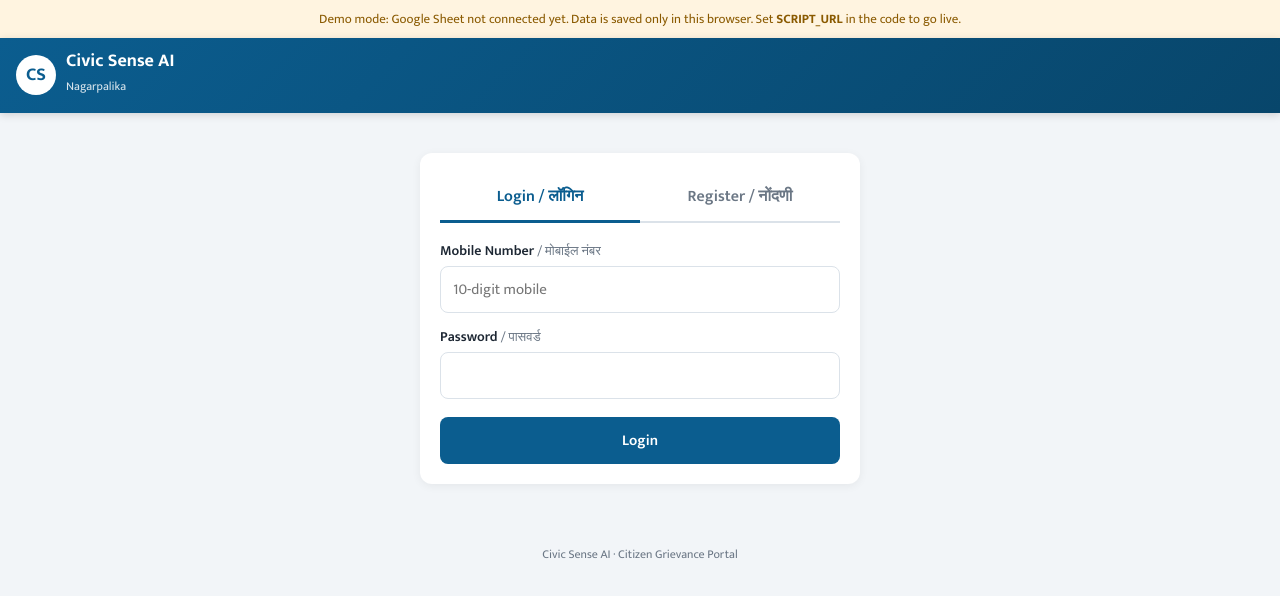
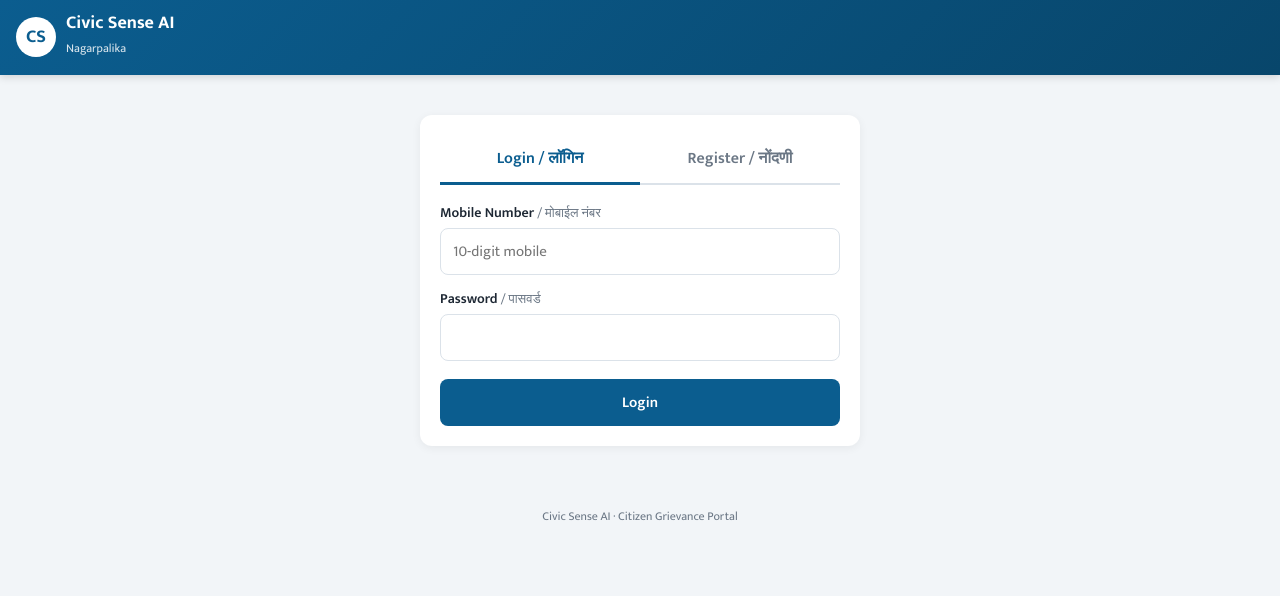
Before and after one commit to sangamnerqc/civic_sense_AI, a plain HTML site: page index.html in a window 1280 px wide. Drawn offline with Linux system fonts and the light colour scheme.

Commit message:
Update SCRIPT_URL to point to Google Apps Script

```diff
--- a/index.html
+++ b/index.html
@@ -249,7 +249,7 @@ const CONFIG = {
   CORP_NAME: "Nagarpalika",          // e.g. "XYZ Municipal Council"
   // Paste the Web App URL of the Google Apps Script (Code.gs) here.
   // Leave empty to run in demo mode (browser storage only).
-  SCRIPT_URL: "",
+  SCRIPT_URL: "https://script.google.com/macros/s/AKfycbzecCUqshzTtaFYI84L2YvHF7Faz75rr-R6szgGtmtXM43wmpu-c6ngOzmHXaaTy0GP/exec",
   RAKSHAK_DAL_PHONE: "112",          // Replace with the Rakshak Dal helpline number
   WARDS: 20                          // Number of wards in the Nagarpalika
 };
```
